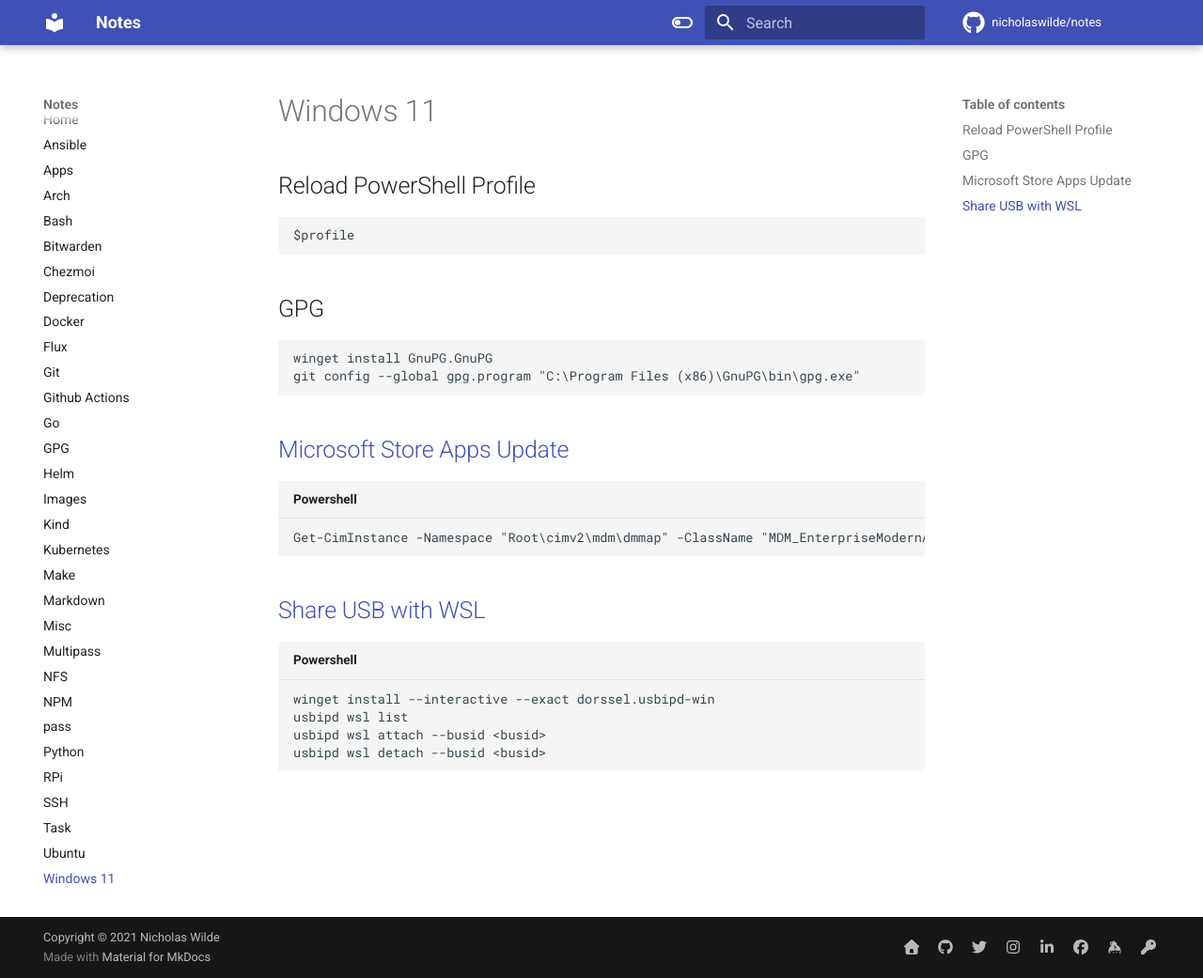
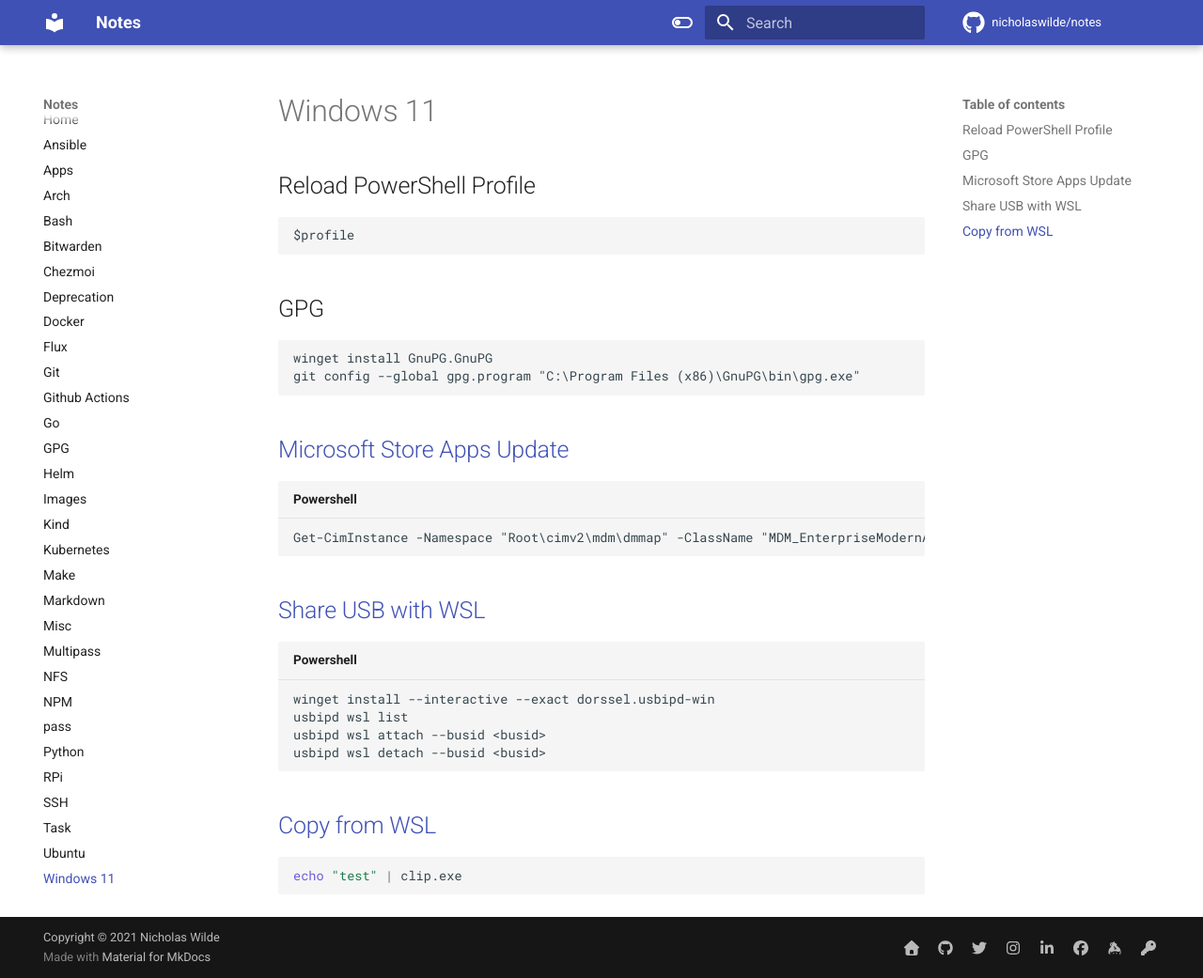
Before and after one commit to nicholaswilde/notes, an MkDocs documentation site: the page built from docs/w11.md, in a window 1280 px wide and 1041 px high. Shown: the whole window at 94% size. Built offline with MkDocs 1.6.1 and Material for MkDocs 9.7.7, drawn with Linux system fonts in a browser that asks for light colours; comment, search, counter and statistics services are not loaded.

Commit message:
Update w11.md

````diff
--- a/docs/w11.md
+++ b/docs/w11.md
@@ -29,6 +29,12 @@
 usbipd wsl detach --busid <busid>
 ```
 
+## [Copy from WSL][3]
+
+```bash
+echo "test" | clip.exe
+```
 
 [1]: https://social.technet.microsoft.com/Forums/windows/en-US/5ac7daa9-54e6-43c0-9746-293dcb8ef2ec/
 [2]: https://devblogs.microsoft.com/commandline/connecting-usb-devices-to-wsl/
+[3]: https://www.raymondcamden.com/2017/10/19/copying-to-clipboard-with-windows-subsystem-for-linux
````
